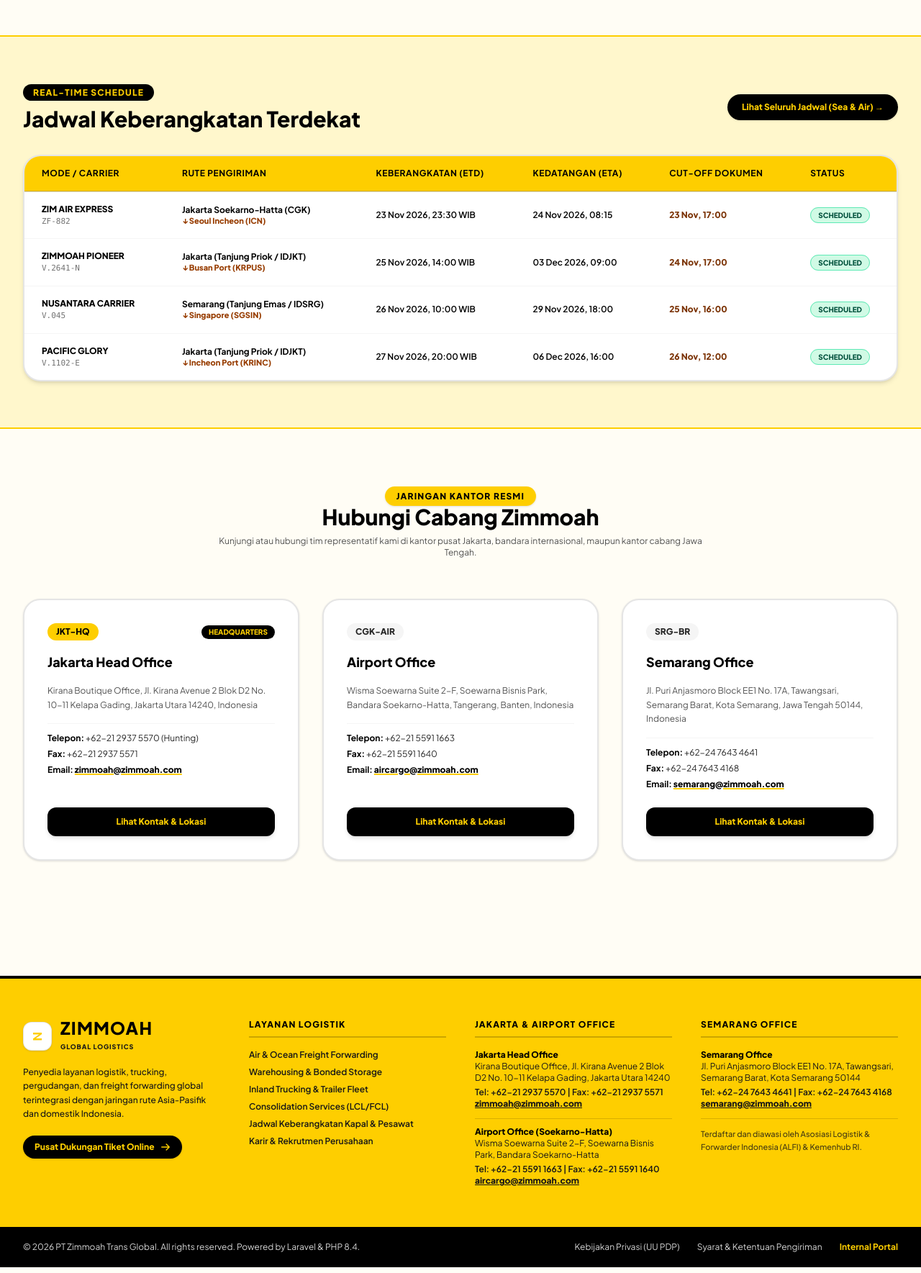
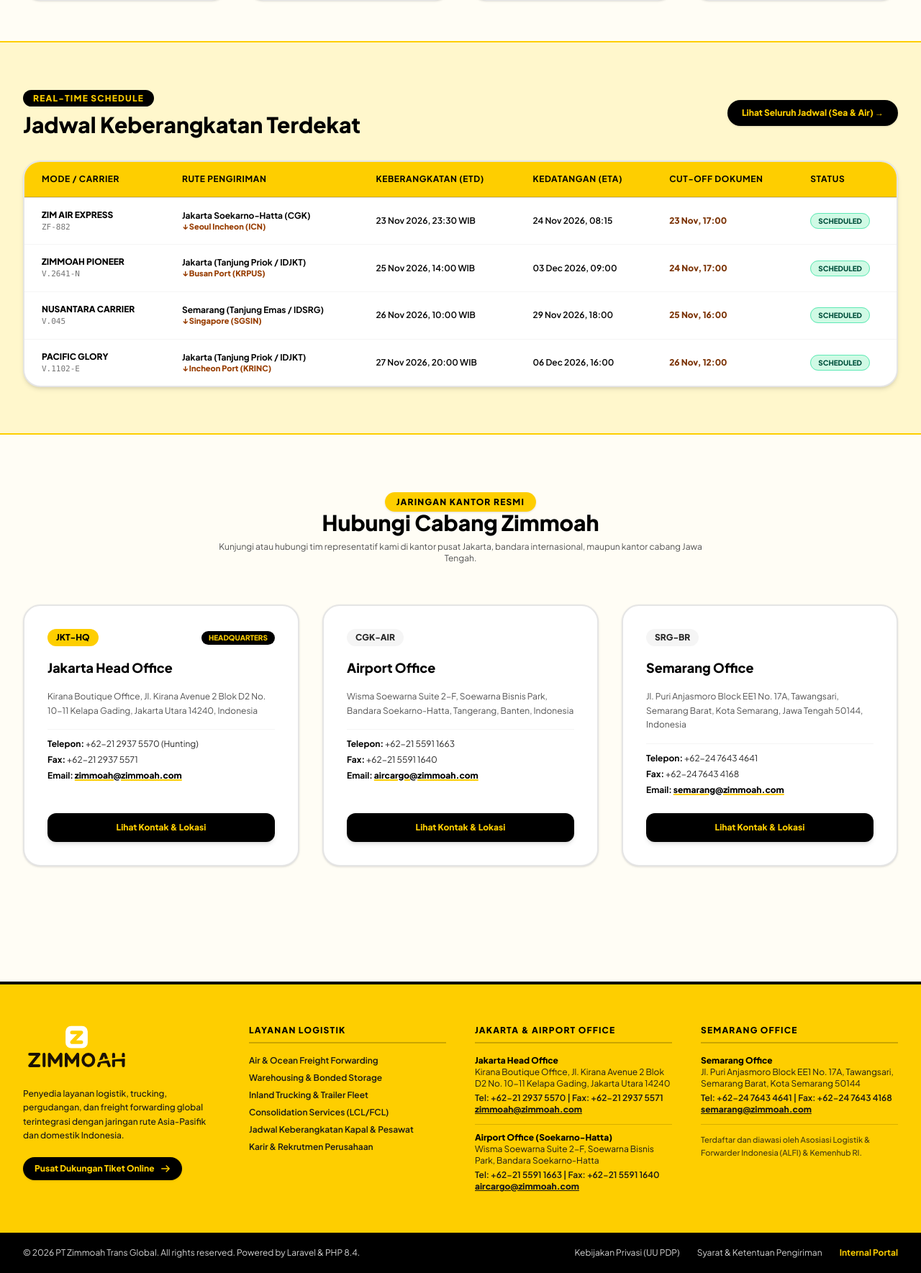
Before and after one commit to zydanalfareza7/zimmoah-logistics-portal, a Laravel app: page / in a window 1280 px wide. Shown: the part 1885-3654 px from the top of the page at 72% size. Run offline with Laravel 12, Linux system fonts and the light colour scheme; data comes from the database, SQL or seed files in the repository; style sheets or scripts are compiled from the project's sources.

Commit message:
feat: recreate official zimmoah.com stacked vector logo with rounded Z squircle and signature AH wave cutout

```diff
--- a/resources/views/layouts/app.blade.php
+++ b/resources/views/layouts/app.blade.php
@@ -4,6 +4,7 @@
     <meta charset="utf-8">
     <meta name="viewport" content="width=device-width, initial-scale=1">
     <meta name="csrf-token" content="{{ csrf_token() }}">
+    <link rel="icon" type="image/svg+xml" href="{{ asset('images/zimmoah-favicon.svg') }}">
     <title>{{ $title ?? 'Zimmoah Logistics - Forwarding, Warehousing, Trucking & Consolidation' }}</title>
 
     <link rel="preconnect" href="https://fonts.googleapis.com">
@@ -73,18 +74,11 @@
 
         <!-- Main Primary Navigation (Signature Zimmoah Yellow #FECE00) -->
         <div class="bg-[#FECE00] text-black border-b-2 border-black/15">
-            <div class="max-w-7xl mx-auto px-4 sm:px-8 py-3.5 flex items-center justify-between">
-                <!-- Official Zimmoah.com Logo (White Rounded Square + Yellow Z + Bold Black ZIMMOAH) -->
-                <a href="{{ route('home') }}" class="flex items-center space-x-3 group">
-                    <div class="w-10 h-10 rounded-xl bg-white text-[#FECE00] flex items-center justify-center font-black shadow-sm border border-black/10 group-hover:scale-105 transition-transform flex-shrink-0">
-                        <svg class="w-6 h-6 fill-current" viewBox="0 0 48 48">
-                            <path d="M12 14h24v4.5L19.5 30H36v5H12v-4.5L28.5 19H12v-5z"/>
-                        </svg>
-                    </div>
-                    <div class="flex flex-col">
-                        <span class="text-2xl font-black tracking-wider text-black leading-none">ZIMMOAH</span>
-                        <span class="text-[9px] uppercase tracking-widest text-neutral-900 font-extrabold mt-0.5">GLOBAL LOGISTICS</span>
-                    </div>
+            <div class="max-w-7xl mx-auto px-4 sm:px-8 py-2.5 flex items-center justify-between">
+                <!-- Official Zimmoah.com Stacked Vector Logo (White Squircle Z + ZIMMOAH AH Wave) -->
+                <a href="{{ route('home') }}" class="flex items-center group" aria-label="ZIMMOAH Home">
+                    <img src="{{ asset('images/zimmoah-logo.svg') }}" alt="ZIMMOAH" class="h-12 sm:h-14 w-auto group-hover:scale-105 transition-transform">
+                    <span class="sr-only">ZIMMOAH</span>
                 </a>
 
                 <!-- Desktop Nav Links -->
@@ -213,17 +207,9 @@
         <div class="max-w-7xl mx-auto px-4 sm:px-8 py-14 grid grid-cols-1 md:grid-cols-2 lg:grid-cols-4 gap-10">
             <!-- Col 1: Brand & Bio -->
             <div class="space-y-4">
-                <div class="flex items-center space-x-3">
-                    <div class="w-10 h-10 rounded-xl bg-white text-[#FECE00] flex items-center justify-center font-black shadow-sm border border-black/10">
-                        <svg class="w-6 h-6 fill-current" viewBox="0 0 48 48">
-                            <path d="M12 14h24v4.5L19.5 30H36v5H12v-4.5L28.5 19H12v-5z"/>
-                        </svg>
-                    </div>
-                    <div>
-                        <span class="text-2xl font-black tracking-wider text-black block leading-none">ZIMMOAH</span>
-                        <span class="text-[9px] uppercase tracking-widest text-neutral-900 font-extrabold">GLOBAL LOGISTICS</span>
-                    </div>
-                </div>
+                <a href="{{ route('home') }}" class="inline-block">
+                    <img src="{{ asset('images/zimmoah-logo.svg') }}" alt="ZIMMOAH" class="h-16 w-auto">
+                </a>
                 <p class="text-xs text-neutral-900 font-medium leading-relaxed">
                     Penyedia layanan logistik, trucking, pergudangan, dan freight forwarding global terintegrasi dengan jaringan rute Asia-Pasifik dan domestik Indonesia.
                 </p>
```
Also changed, not shown: resources/views/admin/layout.blade.php (+3 -8 lines), resources/views/admin/login.blade.php (+4 -4 lines), public/images/zimmoah-emblem.svg, public/images/zimmoah-favicon.svg (added), public/images/zimmoah-logo.svg.
